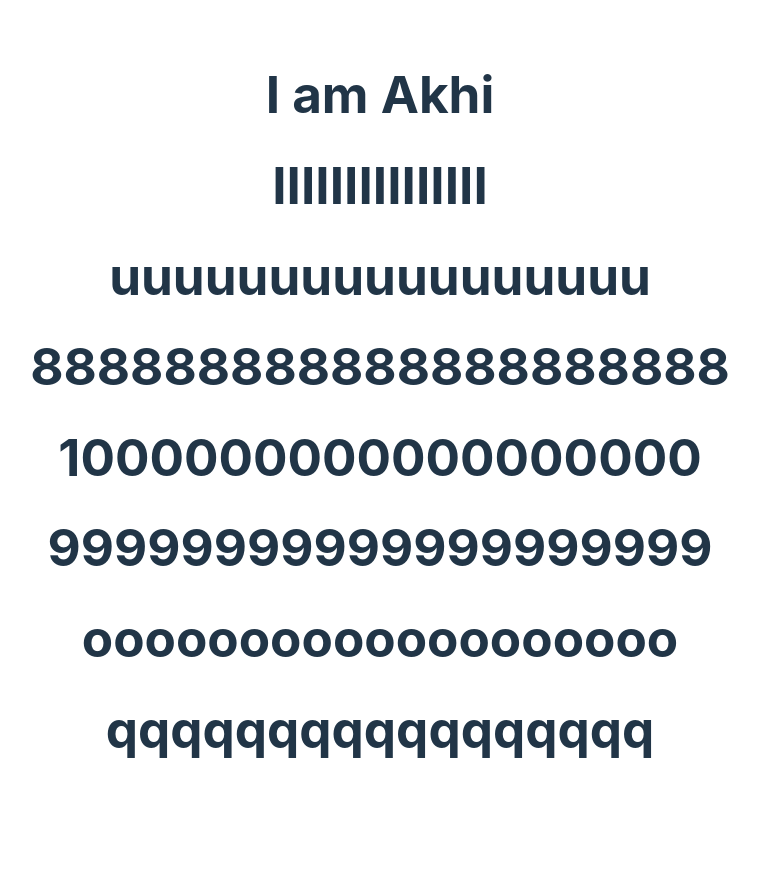
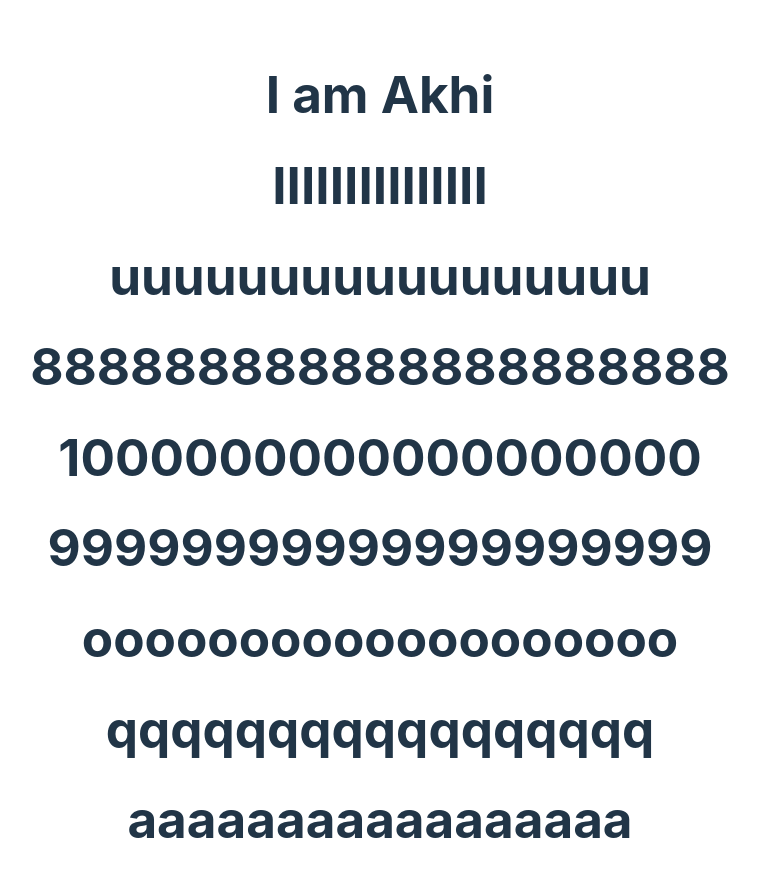
Before and after one commit to yaswanthvitta/ex2, a React (Vite) app in the folder my-app/: page / in a window 1280 px wide. Shown: the top 876 px of the page, without its empty margins (260-1019 px from the left). Before the commit the page ends 823 px from the top, so only its background shows below. Built offline with nearby package versions, Linux system fonts and the light colour scheme.

Commit message:
changed app.tsx with a's

```diff
--- a/my-app/src/App.tsx
+++ b/my-app/src/App.tsx
@@ -13,6 +13,7 @@ function App() {
       <h1>99999999999999999999</h1>
       <h1>ooooooooooooooooooo</h1>
       <h1>qqqqqqqqqqqqqqqqq</h1>
+      <h1>aaaaaaaaaaaaaaaaa</h1>
     </>
   )
 }
```
